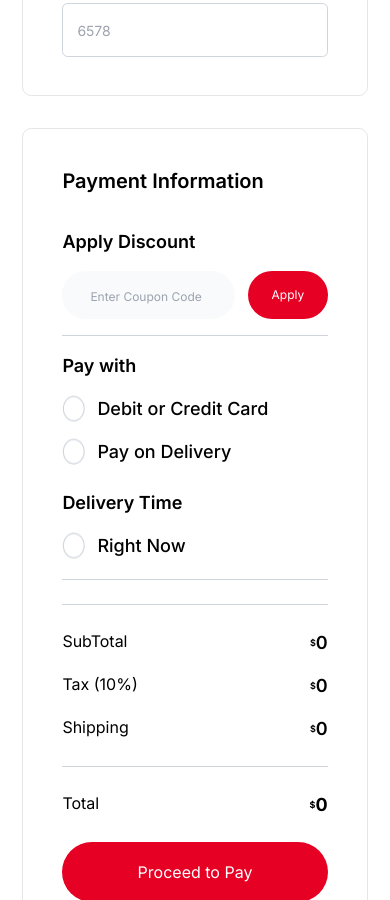
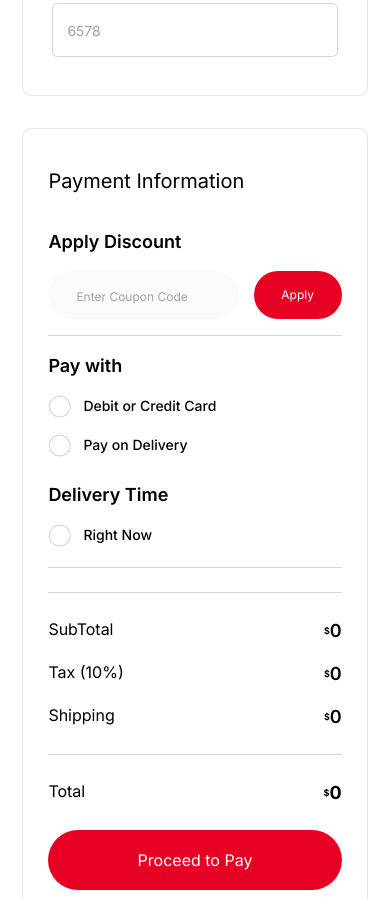
Before and after one commit to onyinyechi-okeke/Iordered, a React (Vite) app: page /checkout in a window 390 px wide. Shown: the part 1100-2000 px from the top of the page. Built offline with nearby package versions, Linux system fonts and the light colour scheme.

Commit message:
fixed responsiveness for the last time

```diff
--- a/src/pages/Checkout.jsx
+++ b/src/pages/Checkout.jsx
@@ -125,7 +125,7 @@ function Checkout({ cartItems }) {
                         </section>
                     </section>
 
-                    <section className='border-[0.92px] border-[#e4e7e6] rounded-[9.22px] xl:mt-1 mt-8 py-[37.51px] xxs:px-[39.39px]'>
+                    <section className='border-[0.92px] border-[#e4e7e6] rounded-[9.22px] xl:mt-1 mt-8 py-[37.51px] xxs:px-[29.39px]'>
                         <p className='text-[20px] md:text-[23px] font-semibold'>Billing and Shipping</p>
                         <form onSubmit={handleSubmit}>
                         <div className='md:grid grid-cols-2 gap-6 justify-between mt-6 w-full'>
@@ -184,8 +184,8 @@ function Checkout({ cartItems }) {
                     </section>
                 </section>
 
-                <section className='border-[0.92px] border-[#e4e7e6] rounded-[9.22px] xl:w-[40%] w-full mt-8 xl:mt-0 h-[80%] pt-[37.51px] xl:pb-12 pb-16 xxs:px-[39.39px]'>
-                    <p className='text-[20px] md:text-[23px] font-semibold'>Payment Information</p>
+                <section className='border-[0.92px] border-[#e4e7e6] rounded-[9.22px] xl:w-[40%] w-full mt-8 xl:mt-0 h-[80%] pt-[37.51px] xl:pb-12 pb-16 xxs:px-[25.39px]'>
+                    <p className='text-[20px] md:text-[23px] text-[18px]font-semibold'>Payment Information</p>
 
                     <div className='pt-8 border-b-[0.92px] border-[#d0d5dd]'>
                         <p className='text-[18px] font-semibold'>Apply Discount</p>
@@ -199,16 +199,16 @@ function Checkout({ cartItems }) {
                         <p className='text-[18px] font-semibold pt-4'>Pay with</p>
                         <div className='flex gap-3 cursor-pointer pt-4' onClick={() => handlePaymentClick('card')}>
                             <img src={selectedPayment === 'card' ? checkedImg : uncheckedImg} alt='an icon' />
-                            <p className='text-[18px] font-[500]'>Debit or Credit Card</p>
+                            <p className='md:text-[18px] text-[14px] font-[500]'>Debit or Credit Card</p>
                         </div>
                         <div className='flex gap-3 cursor-pointer pt-4' onClick={() => handlePaymentClick('delivery')}>
                             <img src={selectedPayment === 'delivery' ? checkedImg : uncheckedImg} alt='an icon' />
-                            <p className='text-[18px] font-[500]'>Pay on Delivery</p>
+                            <p className='md:text-[18px] text-[14px] font-[500]'>Pay on Delivery</p>
                         </div>
                         <p className='text-[18px] font-semibold pt-6 pb-4'>Delivery Time</p>
                         <div className='flex gap-3 cursor-pointer pb-5' onClick={handleDeliveryClick}>
                             <img src={deliveryChecked ? checkedImg : uncheckedImg} alt='an icon' />
-                            <p className=' font-[500] text-[18px] '>Right Now</p>
+                            <p className=' font-[500] md:text-[18px] text-[14px]'>Right Now</p>
                         </div>
                     </div>
 
```
